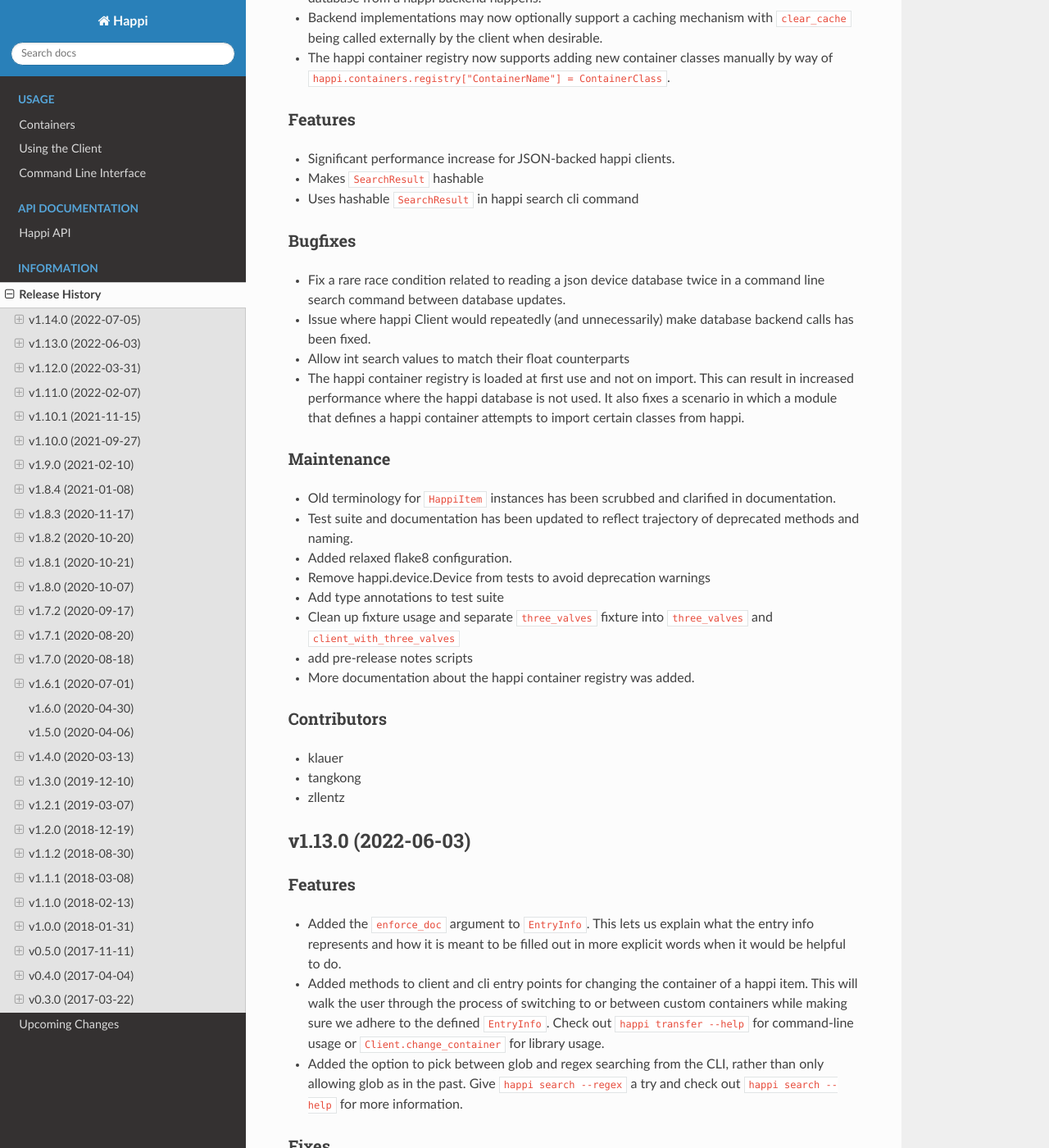
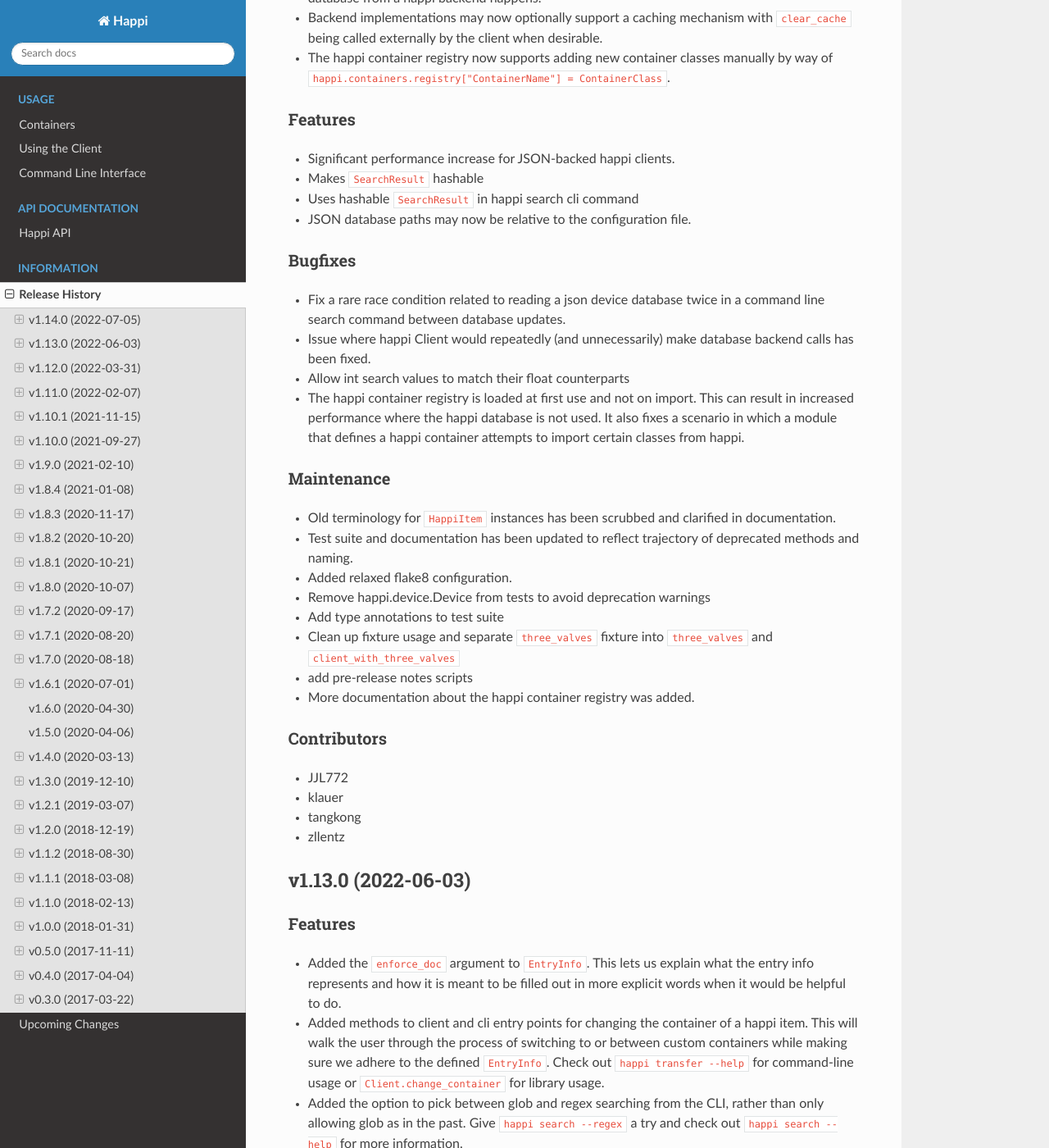
Before and after one commit to pcdshub/happi, a Sphinx documentation site: the page built from docs/source/releases.rst, in a window 1280 px wide and 1400 px high, scrolled down 504 px. Shown: the whole window at 82% size. Built offline with Sphinx 7.4.7 and the Read the Docs theme 2.0.0, drawn with Linux system fonts in a browser that asks for light colours.

Commit message:
DOC: JSON file location relative to config

```diff
--- a/docs/source/releases.rst
+++ b/docs/source/releases.rst
@@ -30,6 +30,7 @@
 - Significant performance increase for JSON-backed happi clients.
 - Makes ``SearchResult`` hashable
 - Uses hashable ``SearchResult`` in happi search cli command
+- JSON database paths may now be relative to the configuration file.
 
 Bugfixes
 --------
@@ -58,6 +59,7 @@
 
 Contributors
 ------------
+- JJL772
 - klauer
 - tangkong
 - zllentz
```
